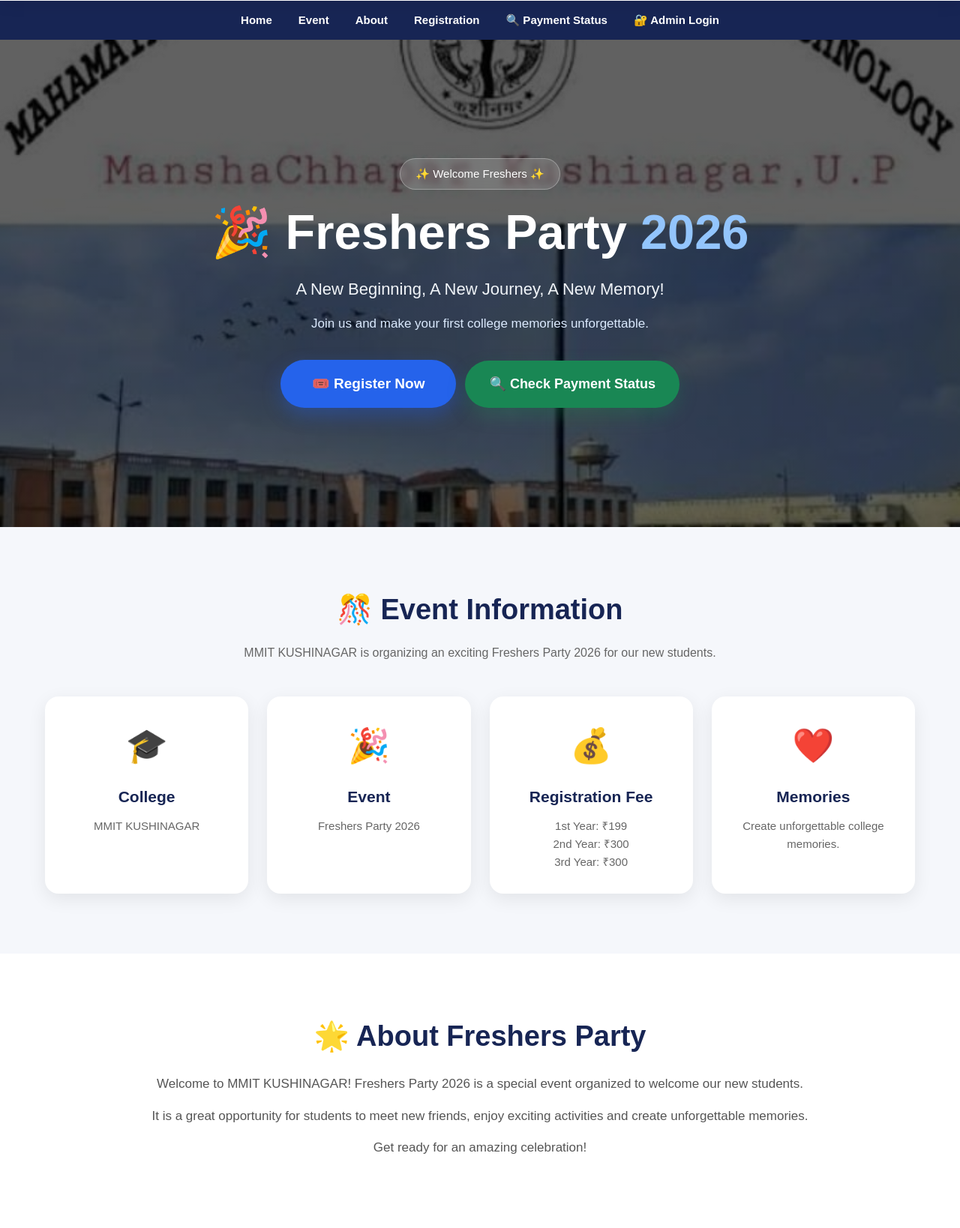
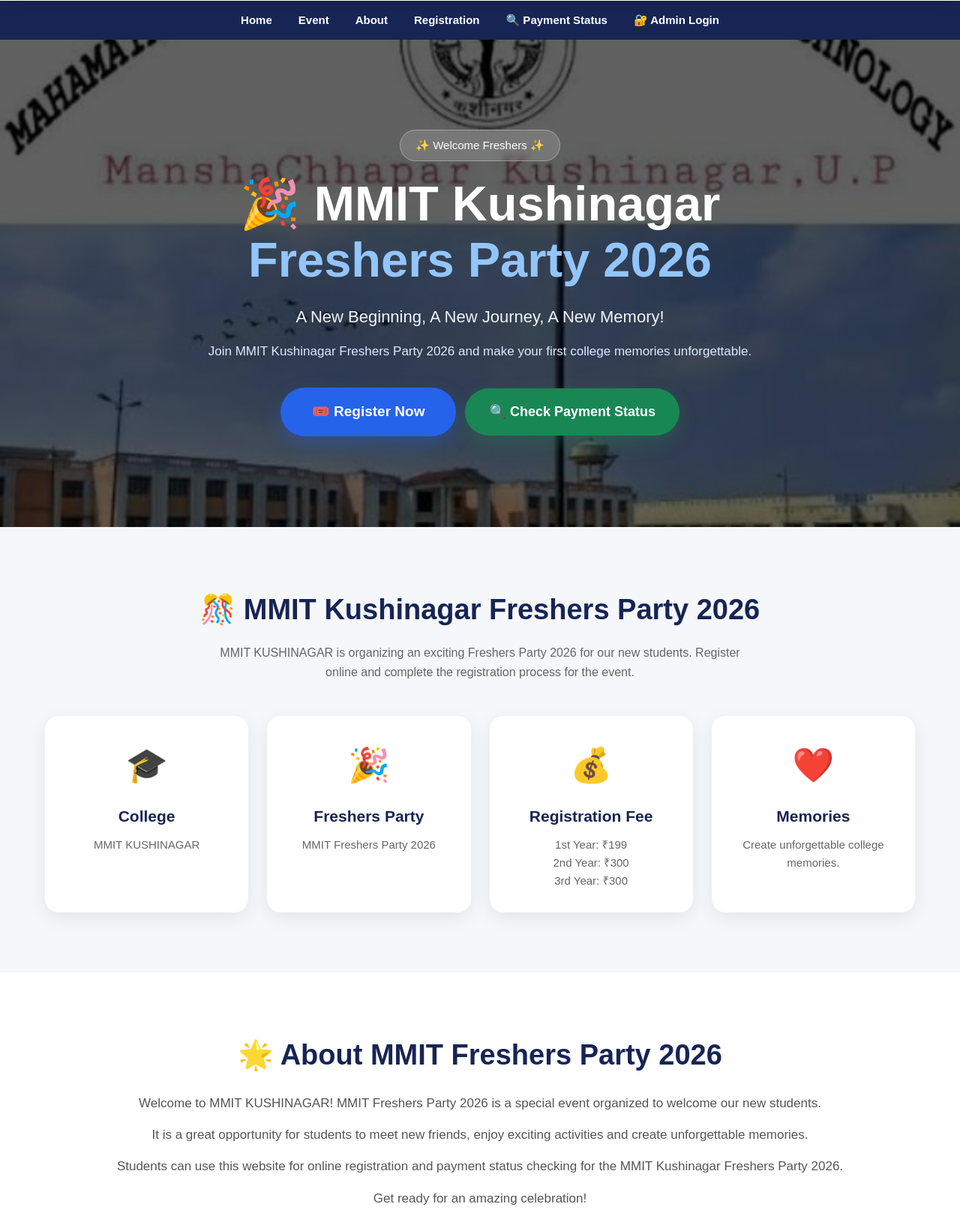
Before and after one commit to rajnish740/MMIT-Freshers-Party, a Flask app: page / in a window 1280 px wide. Shown: the part 287-1925 px from the top of the page at 75% size. Run offline with Flask 3, Linux system fonts and the light colour scheme; some libraries are stand-ins or nearby versions.

Commit message:
Improve MMIT Freshers Party SEO

```diff
--- a/templates/index.html
+++ b/templates/index.html
@@ -13,15 +13,15 @@
           content="gIjIw4dqm7TjuLIICbBPJKIqBW1MfjfFa1JKdjhkzPM">
 
     <!-- SEO Title -->
-    <title>MMIT Freshers Party 2026 | MMIT Kushinagar</title>
+    <title>MMIT Kushinagar Freshers Party 2026 | Registration</title>
 
     <!-- SEO Description -->
     <meta name="description"
-          content="MMIT Kushinagar Freshers Party 2026. Register online for the Freshers Party, complete payment and check your payment status.">
+          content="MMIT Kushinagar Freshers Party 2026. Register online for MMIT Freshers Party, complete your payment and check your payment status.">
 
     <!-- SEO Keywords -->
     <meta name="keywords"
-          content="MMIT Kushinagar, MMIT Freshers Party 2026, Freshers Party 2026, MMIT Freshers, Kushinagar Freshers Party, MMIT registration">
+          content="MMIT Kushinagar, MMIT Freshers Party 2026, MMIT Kushinagar Freshers Party, Freshers Party 2026, MMIT Freshers, Kushinagar Freshers Party, MMIT registration, MMIT event">
 
     <!-- Search Engine Instructions -->
     <meta name="robots"
@@ -33,10 +33,10 @@
 
     <!-- Open Graph -->
     <meta property="og:title"
-          content="MMIT Freshers Party 2026 | MMIT Kushinagar">
+          content="MMIT Kushinagar Freshers Party 2026">
 
     <meta property="og:description"
-          content="Register online for MMIT Kushinagar Freshers Party 2026.">
+          content="Register online for MMIT Kushinagar Freshers Party 2026 and check your payment status.">
 
     <meta property="og:type"
           content="website">
@@ -47,6 +47,54 @@
     <meta property="og:image"
           content="https://mmit-freshers-party.onrender.com/static/images/college.jpg">
 
+    <meta property="og:site_name"
+          content="MMIT Kushinagar Freshers Party 2026">
+
+    <!-- Twitter / Social Sharing -->
+    <meta name="twitter:card"
+          content="summary_large_image">
+
+    <meta name="twitter:title"
+          content="MMIT Kushinagar Freshers Party 2026">
+
+    <meta name="twitter:description"
+          content="Register online for MMIT Kushinagar Freshers Party 2026.">
+
+    <meta name="twitter:image"
+          content="https://mmit-freshers-party.onrender.com/static/images/college.jpg">
+
+
+    <!--
+        ============================================================
+        STRUCTURED DATA
+        ============================================================
+        No event date is added here.
+    -->
+
+    <script type="application/ld+json">
+    {
+        "@context": "https://schema.org",
+        "@type": "Event",
+        "name": "MMIT Kushinagar Freshers Party 2026",
+        "description": "Freshers Party 2026 organized for students of MMIT Kushinagar.",
+        "location": {
+            "@type": "Place",
+            "name": "MMIT KUSHINAGAR",
+            "address": {
+                "@type": "PostalAddress",
+                "addressLocality": "Kushinagar",
+                "addressRegion": "Uttar Pradesh",
+                "addressCountry": "IN"
+            }
+        },
+        "organizer": {
+            "@type": "Organization",
+            "name": "MMIT KUSHINAGAR",
+            "url": "https://mmit-freshers-party.onrender.com/"
+        },
+        "url": "https://mmit-freshers-party.onrender.com/"
+    }
+    </script>
 
 
     <style>
@@ -976,7 +1024,8 @@
         <img
             src="{{ url_for('static', filename='images/college.jpg') }}"
             class="college-image"
-            alt="MMIT Kushinagar College"
+            alt="MMIT Kushinagar Freshers Party 2026"
+            loading="eager"
         >
 
 
@@ -1050,10 +1099,12 @@
             </div>
 
 
+            <!-- Main SEO Heading -->
+
             <h1>
 
-                🎉 Freshers Party
-                <span>2026</span>
+                🎉 MMIT Kushinagar
+                <span>Freshers Party 2026</span>
 
             </h1>
 
@@ -1069,8 +1120,8 @@
 
             <p class="hero-subtext">
 
-                Join us and make your
-                first college memories unforgettable.
+                Join MMIT Kushinagar Freshers Party 2026
+                and make your first college memories unforgettable.
 
             </p>
 
@@ -1120,7 +1171,7 @@
 
         <h2 class="section-title">
 
-            🎊 Event Information
+            🎊 MMIT Kushinagar Freshers Party 2026
 
         </h2>
 
@@ -1130,6 +1181,9 @@
             MMIT KUSHINAGAR is organizing
             an exciting Freshers Party 2026
             for our new students.
+
+            Register online and complete the
+            registration process for the event.
 
         </p>
 
@@ -1162,11 +1216,11 @@
                 </div>
 
                 <h3>
-                    Event
+                    Freshers Party
                 </h3>
 
                 <p>
-                    Freshers Party 2026
+                    MMIT Freshers Party 2026
                 </p>
 
             </div>
@@ -1174,7 +1228,7 @@
 
 
             <!-- =========================
-                 UPDATED REGISTRATION FEE
+                 REGISTRATION FEE
             ========================== -->
 
             <div class="card">
@@ -1212,6 +1266,7 @@
                 <p>
                     Create unforgettable
                     college memories.
+
                 </p>
 
             </div>
@@ -1237,7 +1292,7 @@
 
             <h2>
 
-                🌟 About Freshers Party
+                🌟 About MMIT Freshers Party 2026
 
             </h2>
 
@@ -1246,7 +1301,7 @@
 
                 Welcome to MMIT KUSHINAGAR!
 
-                Freshers Party 2026 is a
+                MMIT Freshers Party 2026 is a
                 special event organized to
                 welcome our new students.
 
@@ -1260,6 +1315,16 @@
                 friends, enjoy exciting
                 activities and create
                 unforgettable memories.
+
+            </p>
+
+
+            <p>
+
+                Students can use this website
+                for online registration and
+                payment status checking for
+                the MMIT Kushinagar Freshers Party 2026.
 
             </p>
 
@@ -1292,7 +1357,7 @@
 
             <div class="fee-title">
 
-                Freshers Party
+                MMIT Freshers Party
                 Registration Fee
 
             </div>
@@ -1420,7 +1485,7 @@
 
         <div class="footer-text">
 
-            🎉 Freshers Party 2026 🎉
+            🎉 MMIT Freshers Party 2026 🎉
 
         </div>
 
```
